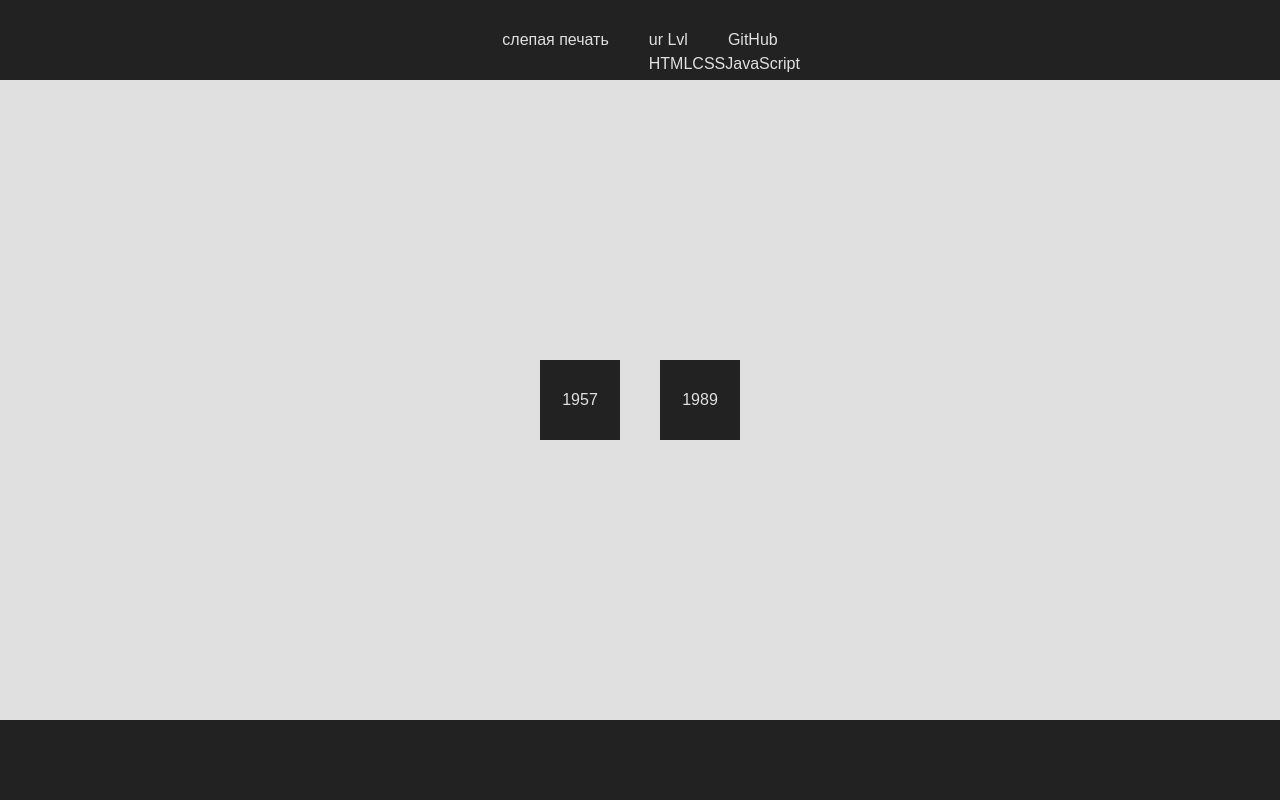
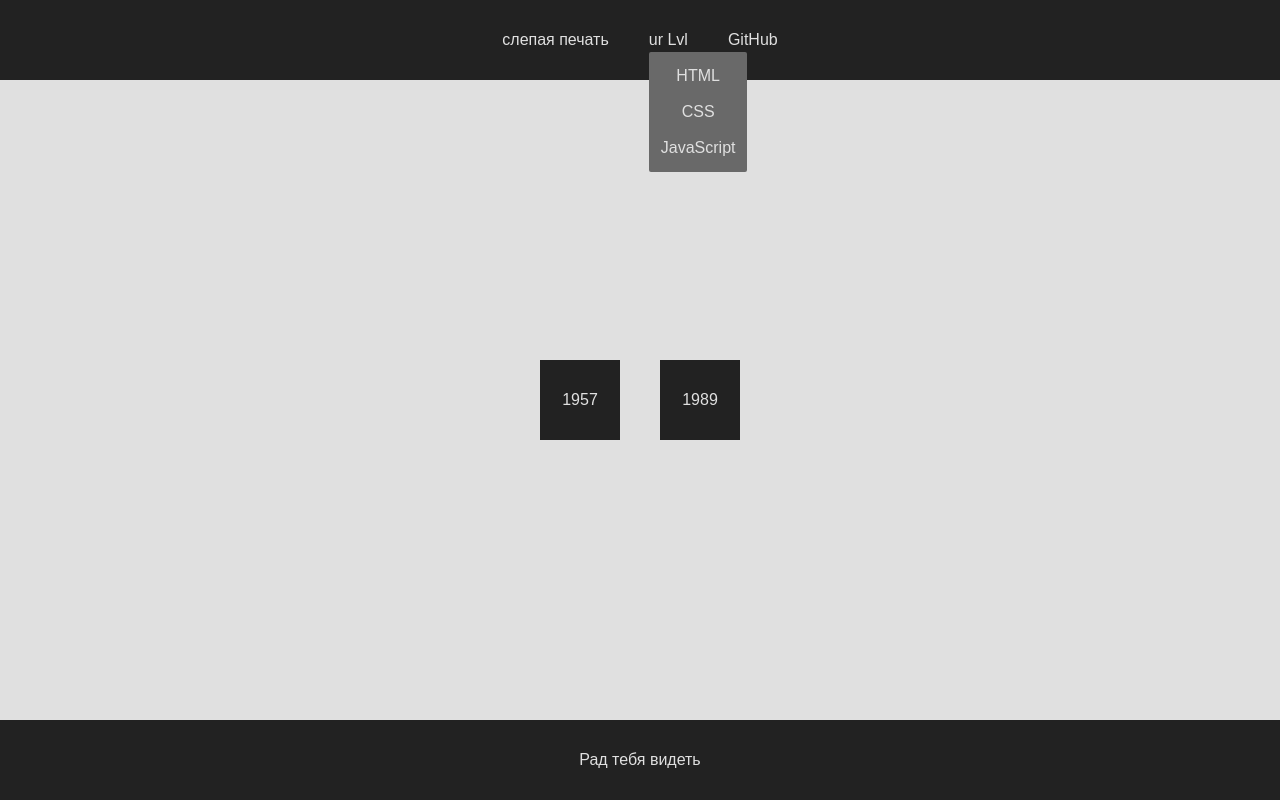
Before and after one commit to SatoruToji/Mokemba, a Next.js app: page / in a window 1280 px wide. Both pictures are taken after a click on the button "ur Lvl". Built offline with nearby package versions, Linux system fonts and the light colour scheme.

Commit message:
0.1.4-alpha i added a mascot

```diff
--- /dev/null
+++ b/src/app/content/dialogs.ts
@@ -0,0 +1,27 @@
+export const h1ez = 'Рад тебя видеть [username]. Итак, прежде чем ты будешь учить на изусть теги (не волнуйся, это не трудно), нам предстоит усвоить интуитивно понятные правила HTML, а также настроим IDE под себя '
+export const base: Record<string, string>[] = [
+    {
+        one: 'one',
+        two: 'two',
+        three: 'three',
+        four: 'four',
+        five: 'five',
+        six: 'six'
+    },
+    {
+        one: 'one',
+        two: 'two',
+        three: 'three',
+        four: 'four',
+        five: 'five',
+        six: 'six'
+    }
+]
+
+export const base2: Record<string, string>[] = [
+    {
+        phrase1: 'Привет!',
+        phrase2: 'Рад тебя видеть'
+    },
+
+]
--- a/src/app/game_location/html_location/page.tsx
+++ b/src/app/game_location/html_location/page.tsx
@@ -6,14 +6,14 @@ export default function Page() {
     return (
         <PageLayout nav={true} style={{ html: true }}>
             <main>
-                <Link href="">
-                    <Button value="Заголовки" style={{ main: true }} />
+                <Link href="./html_location/base">
+                    <Button value="Base" style={{ main: true }} tooltip='Механики, которые ты обязан(а) знать'/>
                 </Link>
                 <Link href="">
-                    <Button value="img" style={{ main: true }} />
+                    <Button value="<a>" style={{ main: true }} tooltip='Сылки'/>
                 </Link>
                 <Link href="">
-                    <Button value="links" style={{ main: true }} />
+                    <Button value="<div>" style={{ main: true }} tooltip='Универсальный тег!'/>
                 </Link>
                 <Link href="">
                     <Button value="ul/li" style={{ main: true }} />
--- a/src/components/layout/PageLayout/PageLayout.tsx
+++ b/src/components/layout/PageLayout/PageLayout.tsx
@@ -15,7 +15,7 @@ export function PageLayout({ children, nav, style }: children) {
     return (
         <div
             className={`min-h-screen grid grid-rows-[10%_80%_10%] ${
-                style?.html ? 'bg-orange-400' : ''
+                style?.html ? 'bg-orange-200' : ''
             }`}
         >
             <Header>{nav ? <Nav /> : undefined}</Header>
--- a/src/components/layout/footer/Footer.tsx
+++ b/src/components/layout/footer/Footer.tsx
@@ -1,3 +1,18 @@
+'use client'
+import { base2 } from '@/app/content/dialogs'
+import { base } from '@/app/content/dialogs'
+import { MokembaDialog } from '@/components/mokemba/MokembaDialog/MokembaDialog'
+import { MokembaDialogPro } from '@/components/mokemba/MokembaDialog/MokembaDialogPro'
+
+
+
 export function Footer() {
-    return <footer></footer>
+
+
+    return (
+        <footer>
+            {/* <MokembaDialog dialogs={base} /> */}
+            <MokembaDialogPro childhood={base2} />
+        </footer>
+    )
 }
--- a/src/components/layout/nav/Nav.tsx
+++ b/src/components/layout/nav/Nav.tsx
@@ -18,14 +18,14 @@ export function Nav() {
                         value="ur Lvl"
                         style={{ nav: true }}
                         details={
-                            <div>
-                                <Link href="/game_location/html_location">
+                            <div className="absolute   flex flex-col p-3 gap-y-3 bg-[dimgray] rounded-sm">
+                                <Link href="/game_location/html_location" className='hover:text-black'>
                                     HTML
                                 </Link>
-                                <Link href="/game_location/css_location">
+                                <Link href="/game_location/css_location" className='hover:text-black'>
                                     CSS
                                 </Link>
-                                <Link href="/game_location/javascript_location">
+                                <Link href="/game_location/javascript_location" className='hover:text-black'>
                                     JavaScript
                                 </Link>
                             </div>
--- /dev/null
+++ b/src/components/mokemba/MokembaDialog/MokembaDialog.tsx
@@ -0,0 +1,18 @@
+'use Client'
+import { useEffect, useState } from 'react'
+
+interface MokembaDialogProps {
+    dialogs: string
+}
+
+export function MokembaDialog({ dialogs }: MokembaDialogProps) {
+    const [count, setCount] = useState(0)
+    useEffect(() => {
+        if (count < dialogs.length) {
+            const timeout = setTimeout(() => setCount(1 + count), 30)
+            return () => clearTimeout(timeout)
+        }
+
+    }, [count, dialogs])
+    return <div>{dialogs.slice(0, count)}</div>
+}
--- /dev/null
+++ b/src/components/mokemba/MokembaDialog/MokembaDialogPro.tsx
@@ -0,0 +1,19 @@
+'use client'
+import { useEffect, useState } from 'react'
+import { MokembaDialog } from './MokembaDialog'
+
+interface MokembaDialogProProps {
+    childhood: Record<string, string>[]
+}
+
+export function MokembaDialogPro({ childhood }: MokembaDialogProProps) {
+    let [value, setValue] = useState('')
+    useEffect(() => {
+        childhood.map((item) => {
+            for (const [key, value] of Object.entries(item)) {
+                setValue(value)
+            }
+        })
+    }, [childhood])
+    return <MokembaDialog dialogs={value} />
+}
--- a/src/components/shared/button/Button.tsx
+++ b/src/components/shared/button/Button.tsx
@@ -25,7 +25,7 @@ export function Button({ value, style, tooltip, details }: ButtonProps) {
                         ? 'w-20 aspect-square bg-foreground text-white hover:bg-grey'
                         : ''
                 }
-            ${style?.nav ? 'hover:text-grey' : ''}`}
+            ${style?.nav ? 'hover:text-grey' : ''} hover:rounded-sm`}
                 onClick={() => setShow((p) => ({ ...p, details: !p.details }))}
                 onMouseEnter={() => setShow((p) => ({ ...p, tooltip: true }))}
                 onMouseLeave={() => setShow((p) => ({ ...p, tooltip: false }))}
```
Also changed, not shown: src/app/game_location/html_location/base/page.tsx (added, +14 -0 lines), src/components/mokemba/MokembaMascot/hello.png (added).
